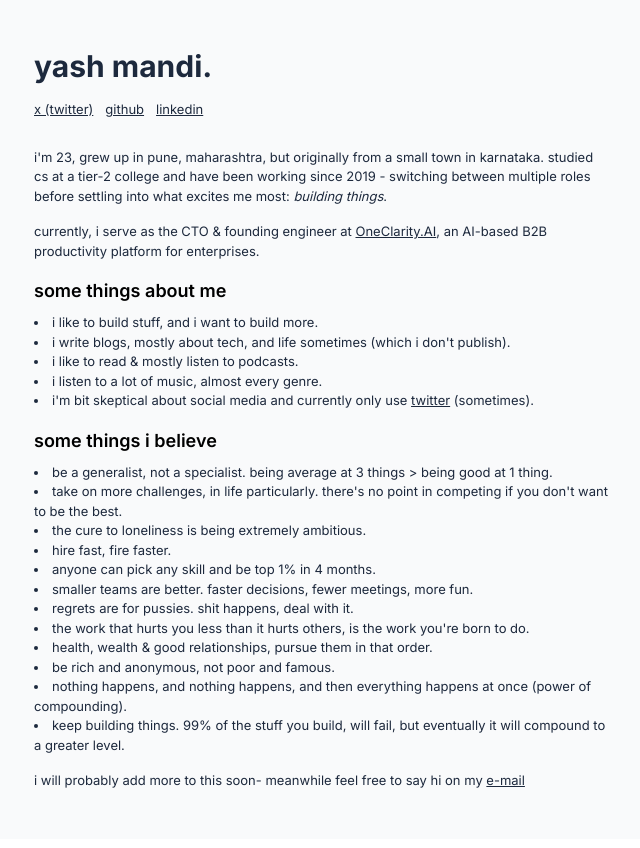
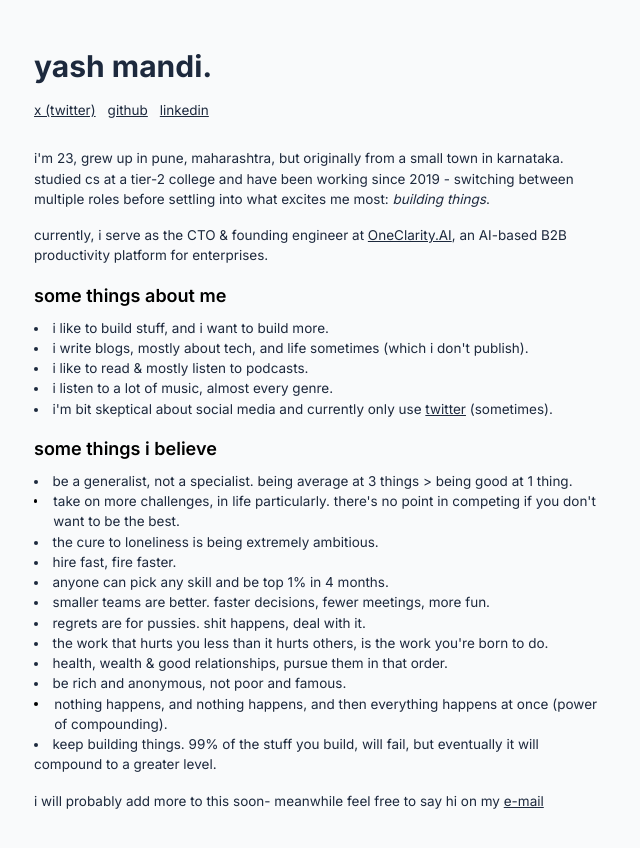
Before and after one commit to yashmandi/yashmandi.in, a Next.js app: page / in a window 1280 px wide. Shown: the top 848 px of the page, without its empty margins (318-958 px from the left). Built offline with nearby package versions, Linux system fonts and the light colour scheme.

Commit message:
update bullet point, icon

```diff
--- a/src/app/layout.tsx
+++ b/src/app/layout.tsx
@@ -10,6 +10,9 @@ const inter = Inter({
 export const metadata: Metadata = {
   title: "yash mandi",
   description: "yash mandi - personal website",
+  icons: {
+    icon: "/yash-icon-circle.png", // path to your icon in the public folder
+  },
 };
 
 export default function RootLayout({
@@ -19,7 +22,7 @@ export default function RootLayout({
 }>) {
   return (
     <html lang="en">
-      <body className={`${inter.className} antialiased`} style={{ fontSize: "13px" }}>
+      <body className={`${inter.className} antialiased`} style={{ fontSize: "13.5px" }}>
         {children}
       </body>
     </html>
--- a/src/app/page.tsx
+++ b/src/app/page.tsx
@@ -1,3 +1,6 @@
+import Image from 'next/image'
+import yashIcon from './yash-icon.png'
+
 export default function Home() {
   return (
     <main className="min-h-screen flex items-center justify-center px-6 py-12 bg-gray-50">
@@ -33,7 +36,10 @@ export default function Home() {
           <h2 className="text-lg font-semibold text-black mb-2">some things i believe</h2>
           <ul className="list-disc list-inside">
             <li>be a generalist, not a specialist. being average at 3 things &gt; being good at 1 thing.</li>
-            <li>take on more challenges, in life particularly. there's no point in competing if you don't want to be the best.</li>
+            <li className="flex items-start">
+              <span className="w-[4px] h-1 mt-2 mr-4 bg-black rounded-full inline-block"></span>
+              <span>take on more challenges, in life particularly. there's no point in competing if you don't want to be the best.</span>
+            </li>
             <li>the cure to loneliness is being extremely ambitious.</li>
             <li>hire fast, fire faster.</li>
             <li>anyone can pick any skill and be top 1% in 4 months.</li>
@@ -42,7 +48,10 @@ export default function Home() {
             <li>the work that hurts you less than it hurts others, is the work you're born to do.</li>
             <li>health, wealth & good relationships, pursue them in that order.</li>
             <li>be rich and anonymous, not poor and famous.</li>
-            <li>nothing happens, and nothing happens, and then everything happens at once (power of compounding).</li>
+            <li className="flex items-start">
+              <span className="w-[5px] h-1 mt-2 mr-4 bg-black rounded-full inline-block"></span>
+              <span>nothing happens, and nothing happens, and then everything happens at once (power of compounding).</span>
+            </li>
             <li>keep building things. 99% of the stuff you build, will fail, but eventually it will compound to a greater level.</li>
           </ul>
         </section>
```
Also changed, not shown: public/yash-icon-circle.png (added), src/app/yash-icon.png (added).
